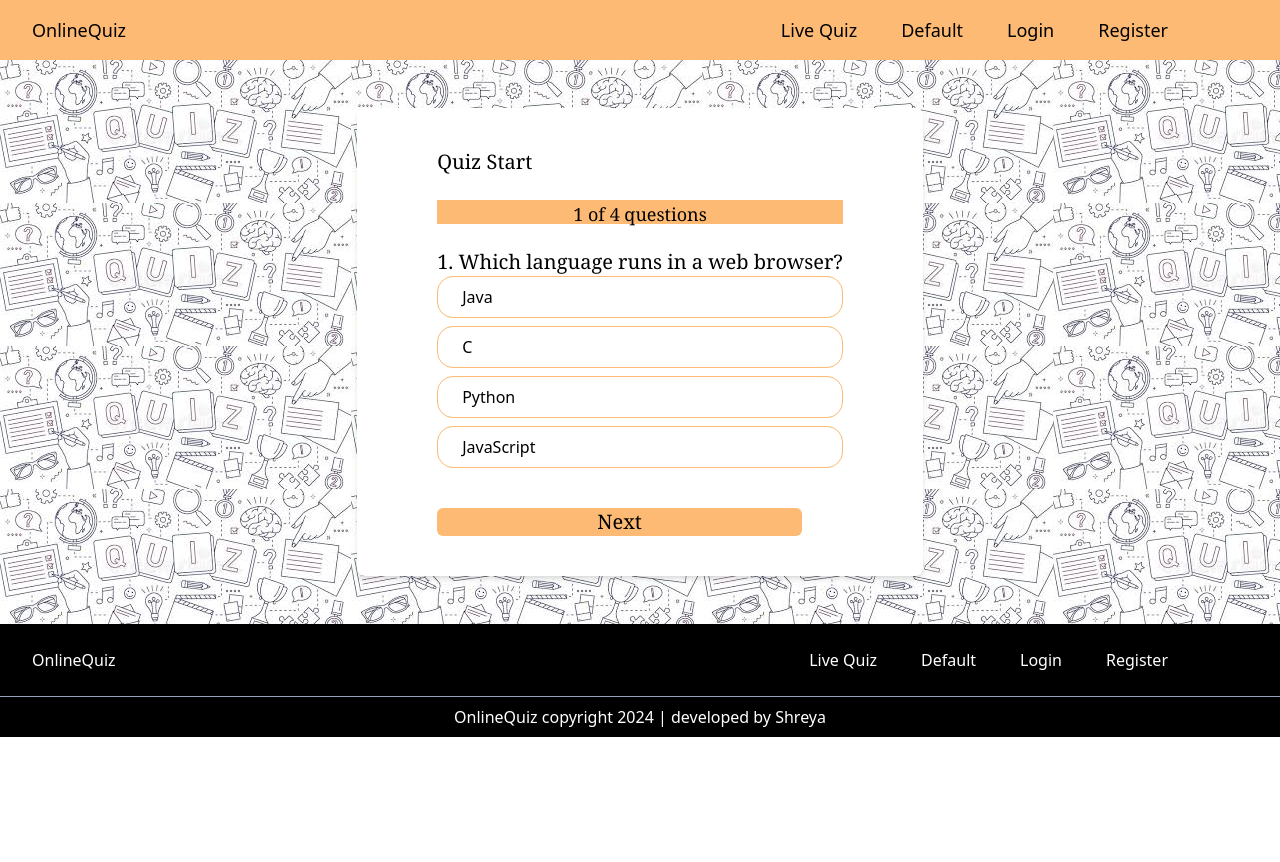
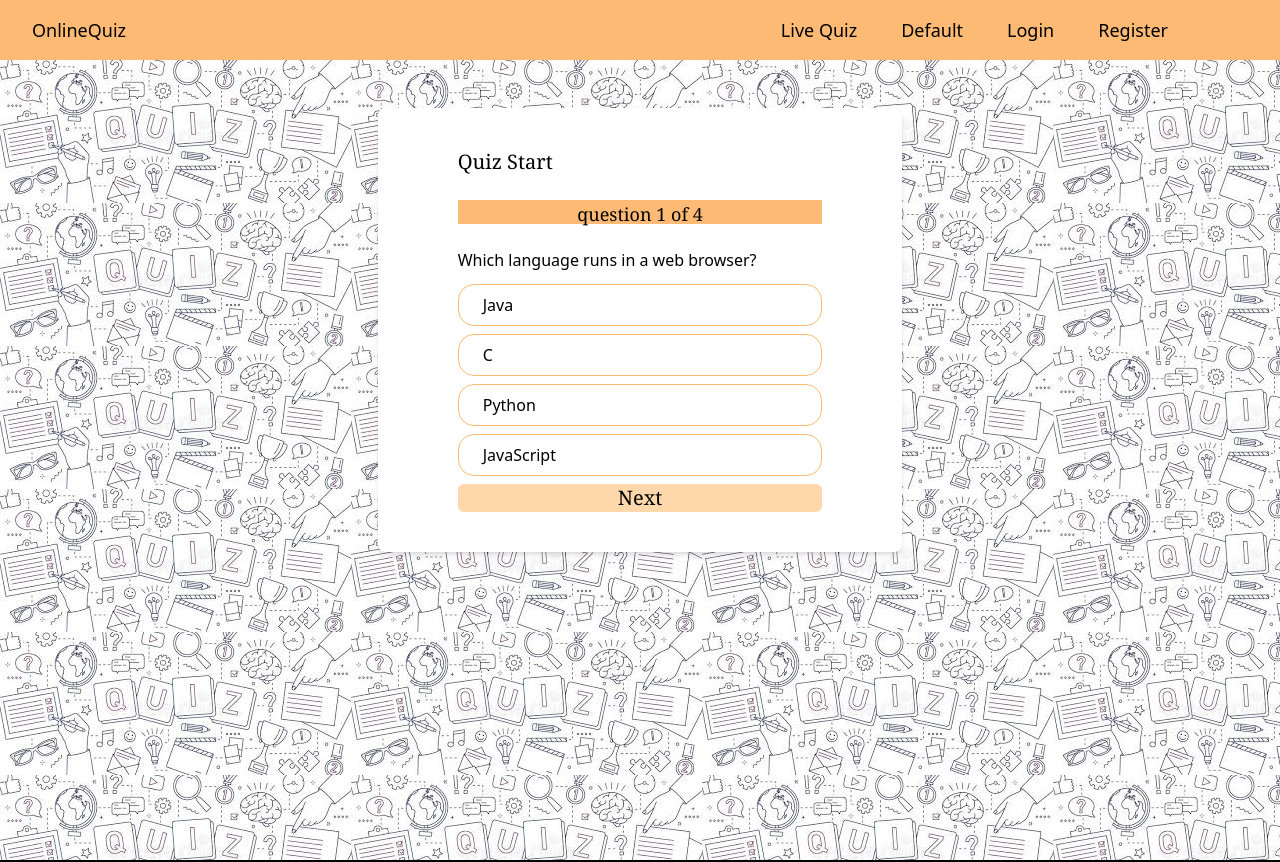
Before and after one commit to shreya-n-kumari/quiz, a React (Create React App) app: page /questions in a window 1280 px wide. Shown: the top 862 px of the page. Before the commit the page ends 800 px from the top, so only its background shows below. Built offline with nearby package versions, Linux system fonts and the light colour scheme.

Commit message:
updated code

```diff
--- a/src/assets/QuizData.js
+++ /dev/null
@@ -1,34 +0,0 @@
-export const QuizData = [
-    {
-        question: "Which language runs in a web browser?",
-        option1:"Java",
-        option2: "C",
-        option3: "Python",
-        option4: "JavaScript",
-        answer: 4
-    },
-    {
-        question: "What does CSS stand for?",
-        option1:"Central Style Sheets",
-        option2: "Cascading Style Sheets",
-        option3: "Cascading Simple Sheets",
-        option4: "Cars SUVs Sailboats",
-        answer: 2
-    },
-    {
-        question: "What does HTML stand for?",
-        option1: "Hypertext Markup Language",
-        option2: "Hypertext Markdown Language",
-        option3: "Hyperloop Machine Language",
-        option4: "Helicopters Terminals Motorboats Lamborginis",
-        answer: 1
-    },
-    {
-        question: "What year was JavaScript launched?",
-        option1: "1996",
-        option2: "1995",
-        option3: "1994",
-        option4: "none of the above",
-        answer:2
-    },
-];
--- a/src/assets/data.js
+++ /dev/null
@@ -1,42 +0,0 @@
-export const data = [
-    {
-      question: "Which device is required for the Internet connection?",
-      option1: "Modem",
-      option2: "Router",
-      option3: "LAN Cable",
-      option4: "Pen Drive",
-      ans: 1,
-    },
-    {
-      question: "Which continent has the highest number of countries?",
-      option1: "Asia",
-      option2: "Europe",
-      option3: "North America",
-      option4: "Africa",
-      ans: 4,
-    },
-    {
-      question: "Junk e-mail is also called?",
-      option1: "Spam",
-      option2: "Fake",
-      option3: "Archived",
-      option4: "Bin",
-      ans: 1,
-    },
-    {
-      question: "A computer cannot BOOT if it does not have the?",
-      option1: "Application Software",
-      option2: "Internet",
-      option3: "Operating System",
-      option4: "Mouse",
-      ans: 3,
-    },
-    {
-      question: "First page of Website is termed as?",
-      option1: "Index Page",
-      option2: "Homepage",
-      option3: "Sitemap",
-      option4: "Pen Drive",
-      ans: 2,
-    },
-  ];
--- a/src/component/Ques.js
+++ b/src/component/Ques.js
@@ -1,77 +1,149 @@
 import React, { useState } from "react";
-import { QuizData } from "../assets/QuizData";
+
+const questions = [
+  {
+    question: "Which language runs in a web browser?",
+    answerOptions: [
+      { answer: "Java", isCorrect: false },
+      { answer: "C", isCorrect: false },
+      { answer: "Python", isCorrect: false },
+      { answer: "JavaScript", isCorrect: true },
+    ],
+  },
+  {
+    question: "What does CSS stand for?",
+    answerOptions: [
+      { answer: "Central Style Sheets", isCorrect: false },
+      { answer: "Cascading Style Sheets", isCorrect: true },
+      { answer: "Cascading Simple Sheets", isCorrect: false },
+      { answer: "Cars SUVs Sailboats", isCorrect: false },
+    ],
+  },
+  {
+    question: "What does HTML stand for?",
+    answerOptions: [
+      { answer: "Hypertext Markup Language", isCorrect: true },
+      { answer: "Hypertext Markdown Language", isCorrect: false },
+      { answer: "Hyperloop Machine Language", isCorrect: false },
+      {
+        answer: "Helicopters Terminals Motorboats Lamborginis",
+        isCorrect: false,
+      },
+    ],
+  },
+  {
+    question: "What year was JavaScript launched?",
+    answerOptions: [
+      { answer: "1996", isCorrect: false },
+      { answer: "1995", isCorrect: true },
+      { answer: "1994", isCorrect: false },
+      { answer: "none of the above", isCorrect: false },
+    ],
+  },
+];
 
 const Ques = () => {
-  let [index, setIndex] = useState(0);
-  let [question, setQuestion] = useState(QuizData[index]);
-  let [selected, setSelected] = useState(null); // To track the selected option
-  let [isAnswered, setIsAnswered] = useState(false); // Track if an answer has been selected
+  const [currentQuestion, setCurrentQuestion] = useState(0);
+  const [answered, setAnswered] = useState(false);
+  const [selectedAnswer, setSelectedAnswer] = useState(null);
+  const [score, setScore] = useState(0);
+  const [showScore, setShowScore] = useState(0);
 
-  const checkAns = (e, ans) => {
-    if (!isAnswered) {
-      setSelected(ans); // Store the selected answer
-      setIsAnswered(true); // Mark the question as answered
+  const handleAnswerOption = (index, isCorrect) => {
+    setAnswered(true);
+    setSelectedAnswer(index);
+    if (isCorrect) {
+      setScore(score + 1);
     }
   };
 
-  const handleNext = () => {
-    if (index < QuizData.length - 1) {
-      setIndex(index + 1);
-      setQuestion(QuizData[index + 1]);
-      setSelected(null); // Reset selected answer for the next question
-      setIsAnswered(false); // Allow new selection for the next question
+  const NextQuestion = () => {
+    setAnswered(false);
+    setSelectedAnswer(null);
+    const nextQuestion = currentQuestion + 1;
+    if (nextQuestion < questions.length) {
+      setCurrentQuestion(nextQuestion);
+    } else {
+      setShowScore(true);
     }
   };
 
-  const getOptionClass = (ans) => {
-    if (!isAnswered) {
-      return "border border-orange-300 rounded-2xl pl-6 py-2 mb-2 cursor-pointer"; // Default style if no answer yet
-    }
-
-    if (question.ans === ans) {
-      return "border-green-400 bg-green-100 border-2 rounded-2xl pl-6 py-2 mb-2"; // Correct answer
-    }
-
-    if (selected === ans) {
-      return "border-red-400 bg-red-100 border-2 rounded-2xl pl-6 py-2 mb-2"; // Wrong answer
-    }
-
-    return "border border-orange-300 rounded-2xl pl-6 py-2 mb-2"; // Unselected
+  const reset = () => {
+    setCurrentQuestion(0);
+    setAnswered(false);
+    setSelectedAnswer(null);
+    setScore(0);
+    setShowScore(false);
   };
 
   return (
     <>
       <div
         className="py-12 flex flex-col justify-start items-center"
-        style={{ backgroundImage: 'url("bg-image.jpeg")' }}
+        style={{ backgroundImage: 'url("bg-image.jpeg")', height:"100vh"}}
       >
         <div className="shadow-md bg-white px-20 py-10 rounded-lg">
           <h1 className="text-xl pb-6 font-serif">Quiz Start</h1>
+          {showScore ? (
+            <div>
+              {" "}
+              You Scored {score} of {questions.length}{" "}
+            </div>
+          ) : (
+            <div>
               <div className="pb-6">
                 <h2 className="h-6 bg-orange-300 text-lg text-center w-auto font-serif">
-              {index + 1} of {QuizData.length} questions
+                  question {currentQuestion + 1} of {questions.length}
                 </h2>
               </div>
-          <div className="pb-8">
-            <h1 className="text-xl font-serif">{index + 1}. {question.question}</h1>
+              <div>
+                <div className="mb-3">
+                  {questions[currentQuestion].question}
+                </div>
+                {questions[currentQuestion].answerOptions.map(
+                  (option, index) => (
                     <ul>
-              <li className={getOptionClass(1)} onClick={(e) => checkAns(e, 1)}>
-                {question.option1}
-              </li>
-              <li className={getOptionClass(2)} onClick={(e) => checkAns(e, 2)}>
-                {question.option2}
-              </li>
-              <li className={getOptionClass(3)} onClick={(e) => checkAns(e, 3)}>
-                {question.option3}
-              </li>
-              <li className={getOptionClass(4)} onClick={(e) => checkAns(e, 4)}>
-                {question.option4}
+                      <li
+                        onClick={() =>
+                          handleAnswerOption(index, option.isCorrect)
+                        }
+                        className={`border border-orange-300 rounded-2xl pl-6 py-2 mb-2 cursor-pointer ${
+                          answered
+                            ? option.isCorrect
+                              ? "bg-orange-300"
+                              : selectedAnswer === index
+                              ? "bg-red-500"
+                              : ""
+                            : ""
+                        }`}
+                      >
+                        {option.answer}
                       </li>
                     </ul>
+                  )
+                )}
               </div>
-          <button className="bg-orange-300 font-serif px-40 rounded-md text-xl" onClick={handleNext}>
+              <button
+                className={`${
+                  answered ? "bg-orange-300" : "bg-orange-200"
+                } font-serif px-40 rounded-md text-xl`}
+                onClick={NextQuestion}
+                disabled={answered ? "" : "disabled"}
+              >
                 Next
               </button>
+            </div>
+          )}
+          {showScore ? (
+            <button
+              className="font-serif px-40 rounded-md text-xl bg-orange-300 mt-3"
+              onClick={reset}
+            >
+              Reset
+            </button>
+          ) : (
+            <></>
+          )}
         </div>
       </div>
     </>
```
Also changed, not shown: src/component/Ques.css (deleted, +0 -9 lines). Lines whose indentation alone changed are shown as unchanged.
